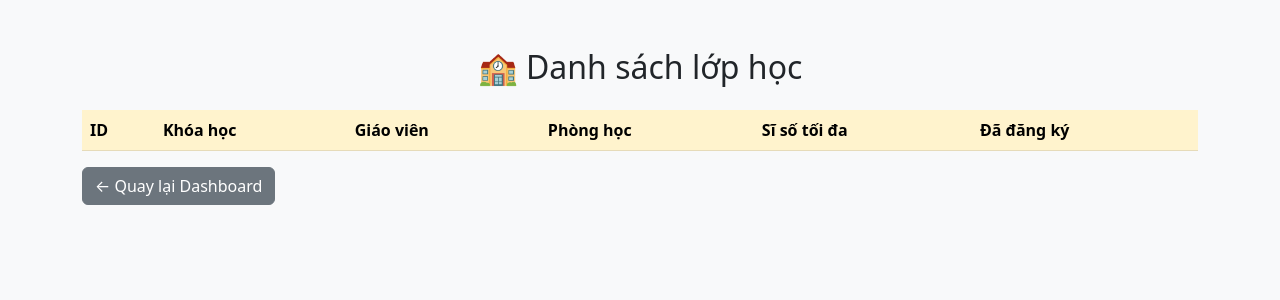
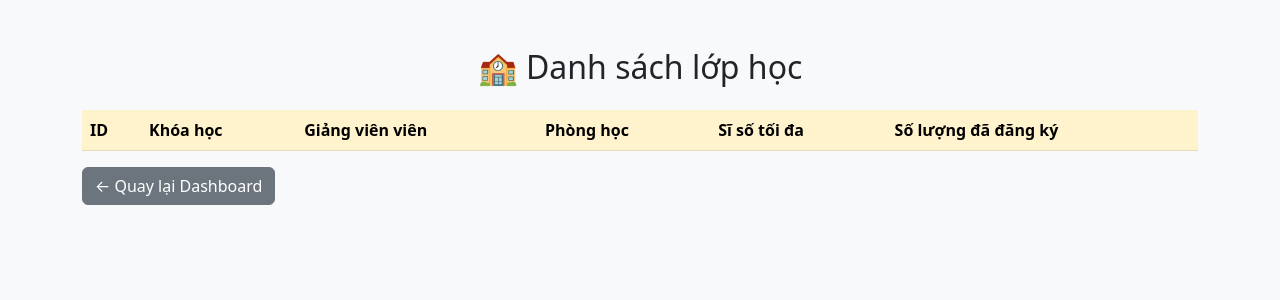
Before and after one commit to LongLP04/FlashRealtimeRegistrationProject, a Flask app: page /view-classes in a window 1280 px wide. Shown: the top 300 px of the page. Run offline with Flask 3, Linux system fonts and the light colour scheme; a user stored in the database is signed in; data comes from the database, SQL or seed files in the repository; both versions use the stored data as it was after the commit; data that the repository does not hold is empty.

Commit message:
Lưu các thay đổi hiện tại trước khi chuyển nhánh

```diff
--- a/app.py
+++ b/app.py
@@ -198,6 +198,7 @@ def init_db():
     conn = sqlite3.connect('database.db')
     cursor = conn.cursor()
 
+
     cursor.execute("""
         CREATE TABLE IF NOT EXISTS users (
             id INTEGER PRIMARY KEY AUTOINCREMENT,
--- a/templates/login.html
+++ b/templates/login.html
@@ -19,3 +19,4 @@
     {% endwith %}
 </body>
 </html>
+<style></style>
--- a/templates/view_classes.html
+++ b/templates/view_classes.html
@@ -13,10 +13,10 @@
             <tr>
                 <th>ID</th>
                 <th>Khóa học</th>
-                <th>Giáo viên</th>
+                <th>Giảng viên viên</th>
                 <th>Phòng học</th>
                 <th>Sĩ số tối đa</th>
-                <th>Đã đăng ký</th>
+                <th>Số lượng đã đăng ký</th>
             </tr>
         </thead>
         <tbody>
```
Also changed, not shown: database.db.
